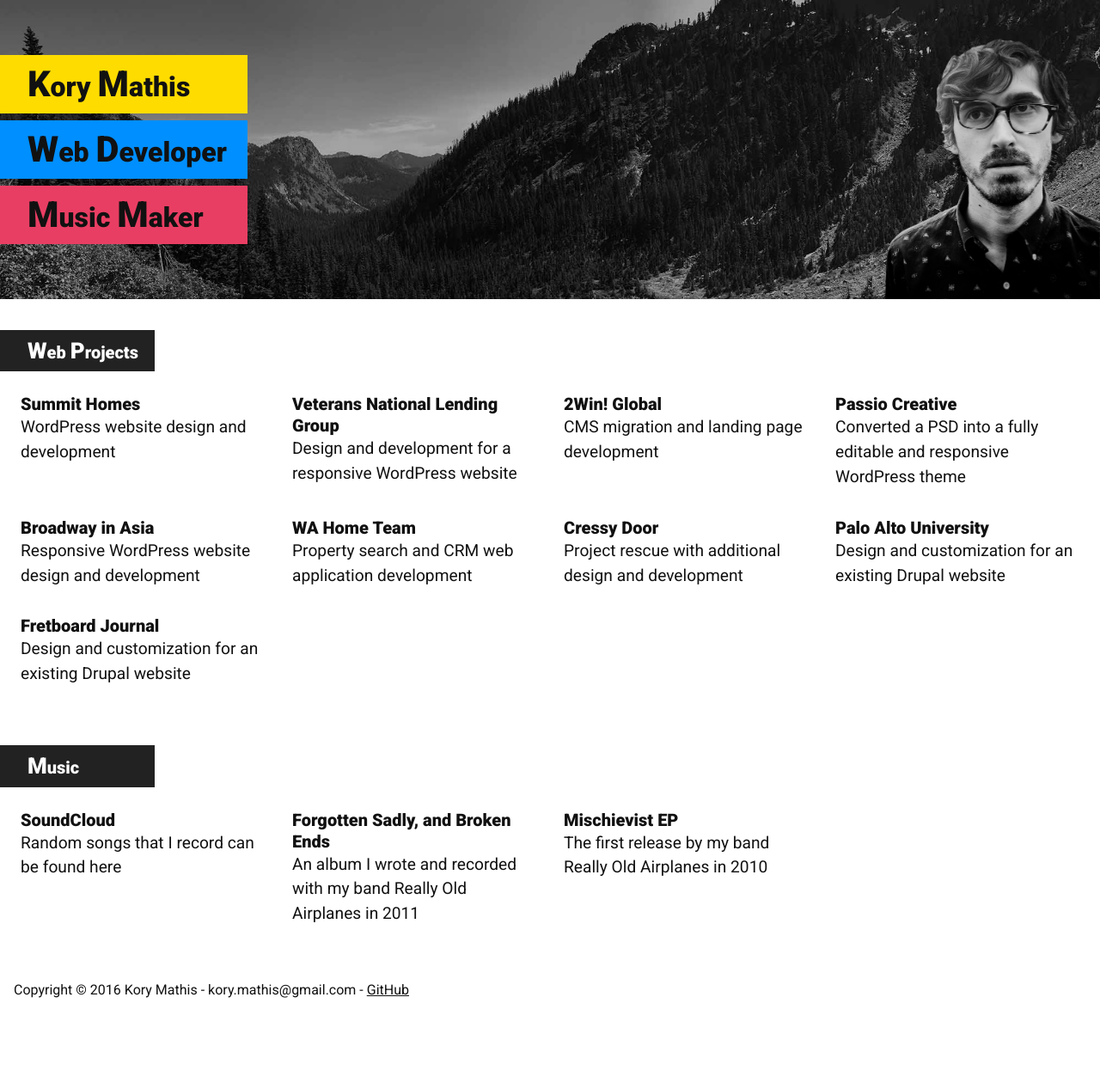
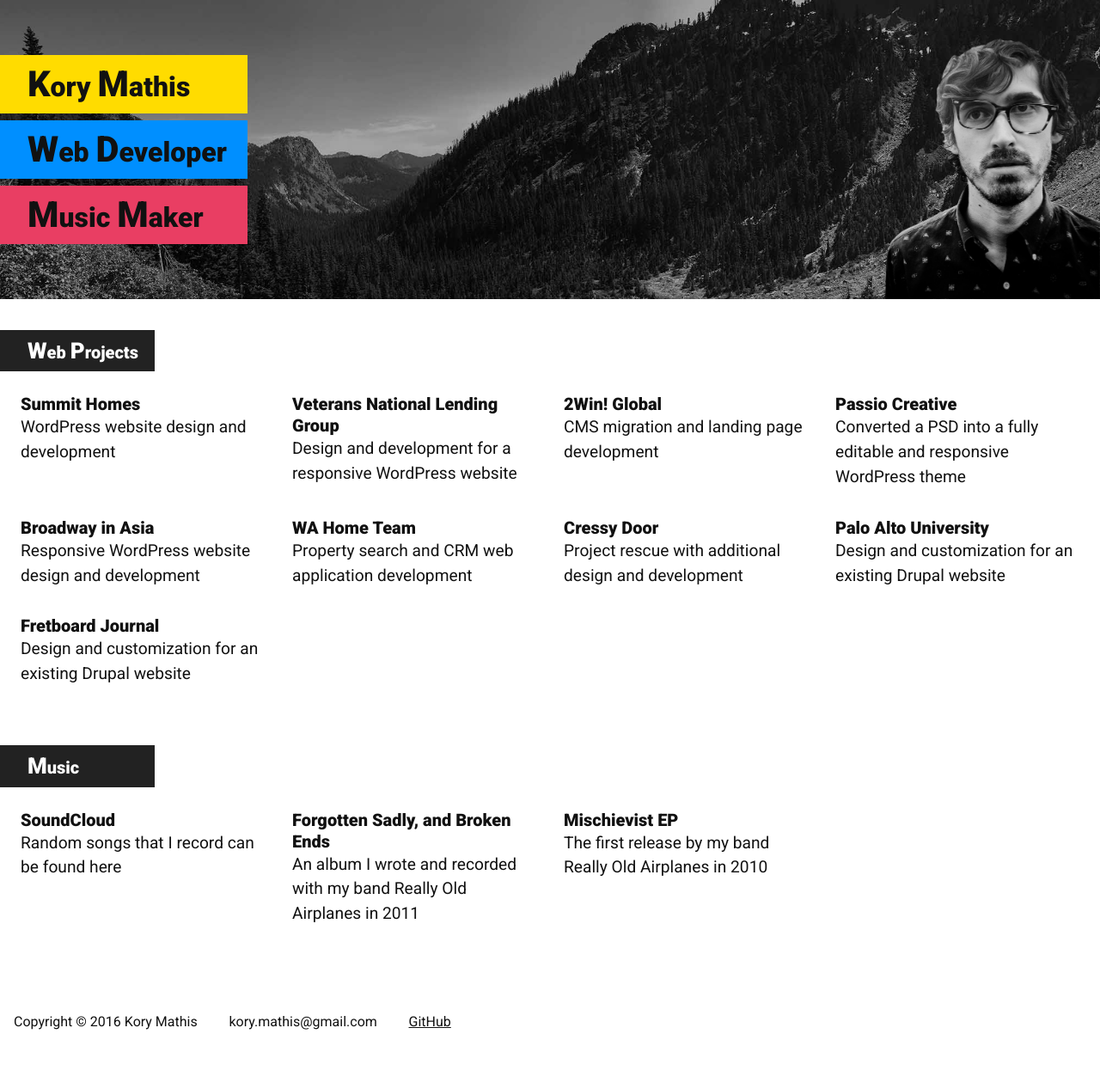
Before and after one commit to kmmathis/kmmathis.github.io, a Jekyll site: the page built from index.html, in a window 1280 px wide. Shown: the whole page at 86% size. Built offline with Jekyll 4.4.1, drawn with Linux system fonts in a browser that asks for light colours; before the commit the page ends 1193 px from its top, so only the background shows below that.

Commit message:
styling for footer

```diff
--- a/_includes/copyright.html
+++ b/_includes/copyright.html
@@ -1 +1,5 @@
-<p class="site-footer"><small>Copyright &copy; 2016 Kory Mathis - kory.mathis@gmail.com - <a href="https://github.com/kmmathis/">GitHub</a></small></p>
+<div class="site-footer">
+  <small class="block sm-inline">Copyright &copy; 2016 Kory Mathis</small>
+  <small class="block sm-inline">kory.mathis@gmail.com</small>
+  <small class="block sm-inline"><a href="https://github.com/kmmathis/">GitHub</a></small>
+</div>
--- a/index.html
+++ b/index.html
@@ -62,7 +62,7 @@ layout: default
     </div>
   </section>
 
-  <div class="container px2 py1">
+  <div class="container px2 py4">
     {% include copyright.html %}
   </div>
 
```
Also changed, not shown: assets/css/style.css (+1 -1 lines), src/style.css (+17 -0 lines), 1 other file.
